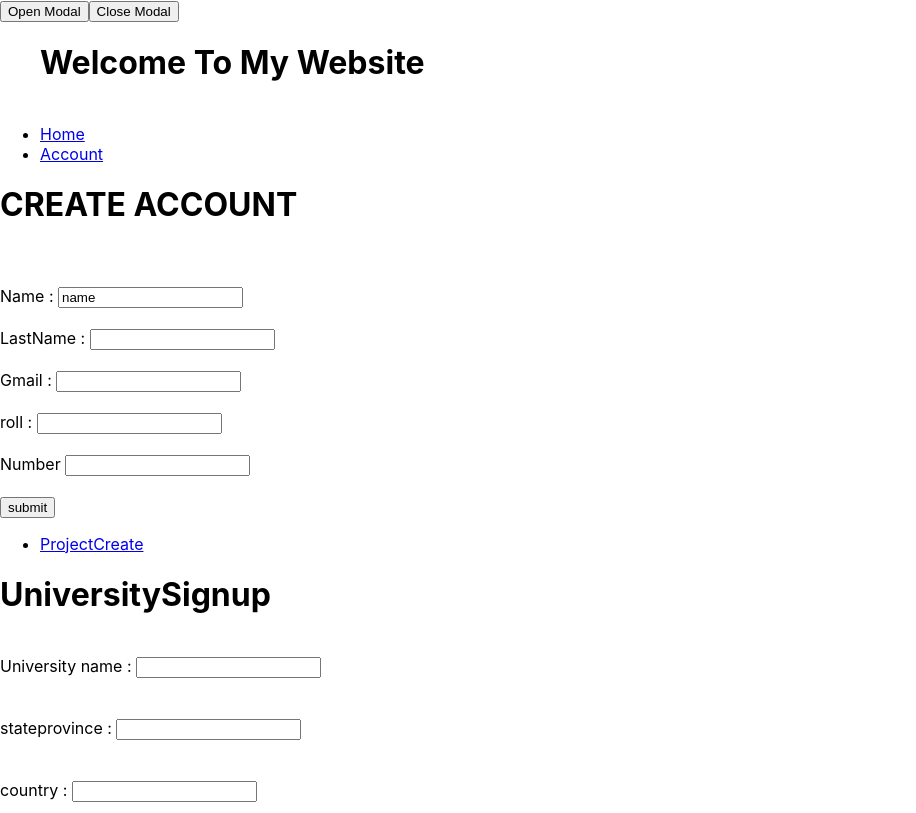
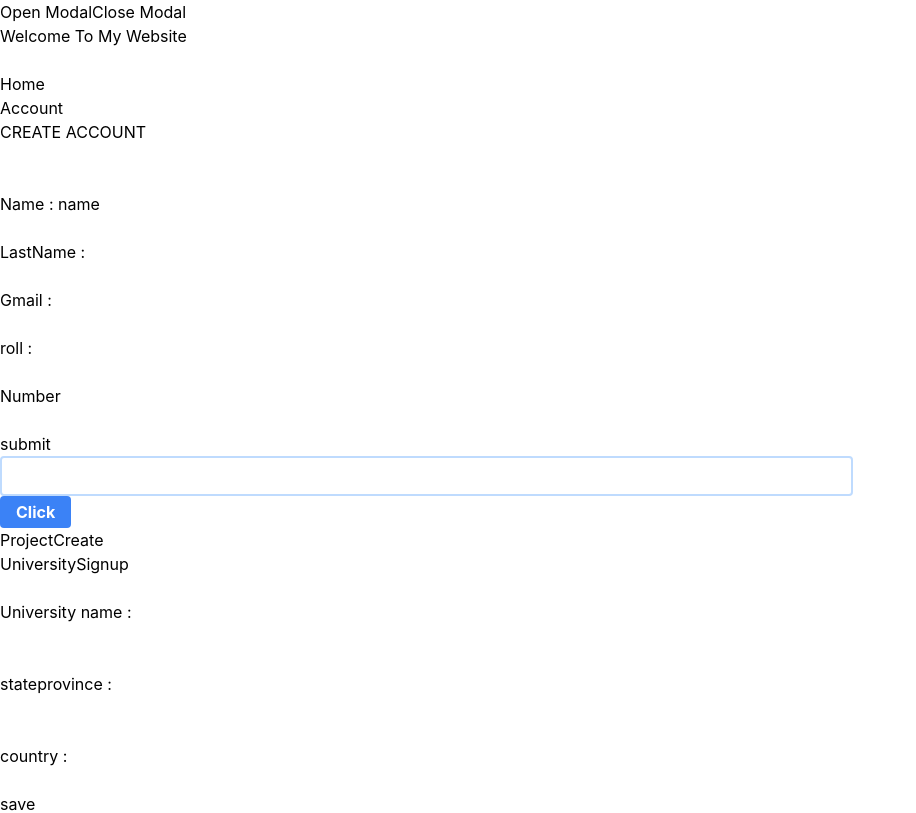
Before and after one commit to AryanaDev/Project1, a React (Create React App) app: page /AccountCreate in a window 1280 px wide. Shown: the top 813 px of the page, without its empty margins (0-916 px from the left). Built offline with nearby package versions, Linux system fonts and the light colour scheme; no server answers.

Commit message:
local stotage

```diff
--- a/package.json
+++ b/package.json
@@ -36,5 +36,10 @@
       "last 1 firefox version",
       "last 1 safari version"
     ]
+  },
+  "devDependencies": {
+    "autoprefixer": "^10.4.14",
+    "postcss": "^8.4.24",
+    "tailwindcss": "^3.3.2"
   }
 }
--- /dev/null
+++ b/postcss.config.js
@@ -0,0 +1,6 @@
+module.exports = {
+  plugins: {
+    tailwindcss: {},
+    autoprefixer: {},
+  },
+}
--- a/src/AccountCreate.js
+++ b/src/AccountCreate.js
@@ -1,5 +1,6 @@
 import React, { Component } from "react"
 import { Link } from "react-router-dom/cjs/react-router-dom.min";
+import Local from "./Local";
 
 class AccountCreate extends Component {
   constructor(props) {
@@ -52,7 +53,7 @@ class AccountCreate extends Component {
         LastName :  <input type="text" value={this.state.lastname} onChange={(e) => { this.handleInputChange1(e, "lastname") }} />
         <br></br>
         <br></br>
-        Gmail :   <input type="text" value={this.state.gamil} onChange={(e) => { this.handleInputChange1(e, "gmail") }} />
+        Gmail :   <input type="text" value={this.state.gmail} onChange={(e) => { this.handleInputChange1(e, "gmail") }} />
         <br></br>
         <br></br>
         roll :   <input type="text" value={this.state.roll} onChange={(e) => { this.handleInputChange1(e, "roll") }} />
@@ -70,7 +71,7 @@ class AccountCreate extends Component {
           alert("submitted")
         }} >submit </button>
 
-
+          <Local/>
         <ul>
           <li>
 
--- a/src/App.js
+++ b/src/App.js
@@ -9,6 +9,7 @@ import CreateUser from "./CreateUser";
 import Modal from "./Modal";
 import UniversityForm from "./UniversityForm";
 import UniversitySignup from "./UniversitySignup";
+
 
 class App extends React.Component {
   constructor(props) {
@@ -22,19 +23,11 @@ class App extends React.Component {
     this.state = {
       ModalOpen: false,
     };
-     this.state12= {check : false}
+    this.state12 = { check: false }
   }
 
 
-  componentDidMount() {
-    setInterval((prevState) => {
-      this.setState(({
-      check : false
-      }));
-      console.log(this.state12.check === false? "Parent component rendered" : true);
-    }, 3000);
 
-  }
 
   openModal = () => {
     this.setState({ ModalOpen: true });
@@ -83,8 +76,8 @@ class App extends React.Component {
             <Route path="/CreateUser" component={CreateUser} />
           </Switch>
         </Router>
-        <UniversitySignup/>
-        <UniversityForm/>
+        <UniversitySignup />
+        <UniversityForm />
       </UserProvider>
     );
   }
--- /dev/null
+++ b/src/Local.js
@@ -0,0 +1,31 @@
+import React, { useState, useEffect } from "react";
+
+function Local() {
+  const [inputValue, setInputValue] = useState("")
+
+  useEffect(() => {
+    const Value = localStorage.getItem("aryana")
+    setInputValue(Value);
+  }, []);
+
+  const handleInputChange = (e) => {
+    const newValue = e.target.value;
+    setInputValue(newValue);
+  };
+
+  const handleClick = () => {
+    localStorage.setItem("aryana", inputValue);
+    handleInputChange({ target: { value: inputValue } })
+  };
+
+  return (
+    <div className="md:w-2/3">
+      <input className=" appearance-none border-2 border-blue-200 rounded w-full py-2 px-4 text-gray-700 leading-tight focus:outline-none focus:bg-white focus:border-purple-500" value={inputValue} onChange={handleInputChange} />
+      <div>
+      <button className=" bg-blue-500 hover:bg-blue-700 text-white font-bold py-1 px-4 rounded" onClick={handleClick}>Click</button>
+    </div>
+    </div>
+  );
+}
+
+export default Local
--- a/src/UniversityForm.js
+++ b/src/UniversityForm.js
@@ -21,7 +21,7 @@ function UniversityForm() {
 
   useEffect(() => {
     setUniversity(allData.slice(0, item.items))
-  }, [item.items, allData]);
+  }, [item.items]);
 
   return (
     <>
--- a/src/index.css
+++ b/src/index.css
@@ -1,3 +1,7 @@
+@tailwind base;
+@tailwind components;
+@tailwind utilities;
+
 body {
   margin: 0;
   font-family: -apple-system, BlinkMacSystemFont, 'Segoe UI', 'Roboto', 'Oxygen',
--- /dev/null
+++ b/tailwind.config.js
@@ -0,0 +1,11 @@
+/** @type {import('tailwindcss').Config} */
+module.exports = {
+  content: [
+    "./index.html",
+    "./src/**/*.{js,ts,jsx,tsx}",
+  ],
+  theme: {
+    extend: {},
+  },
+  plugins: [],
+}
```
Also changed, not shown: 1 other file (tests, documents, lock files or other folders).
